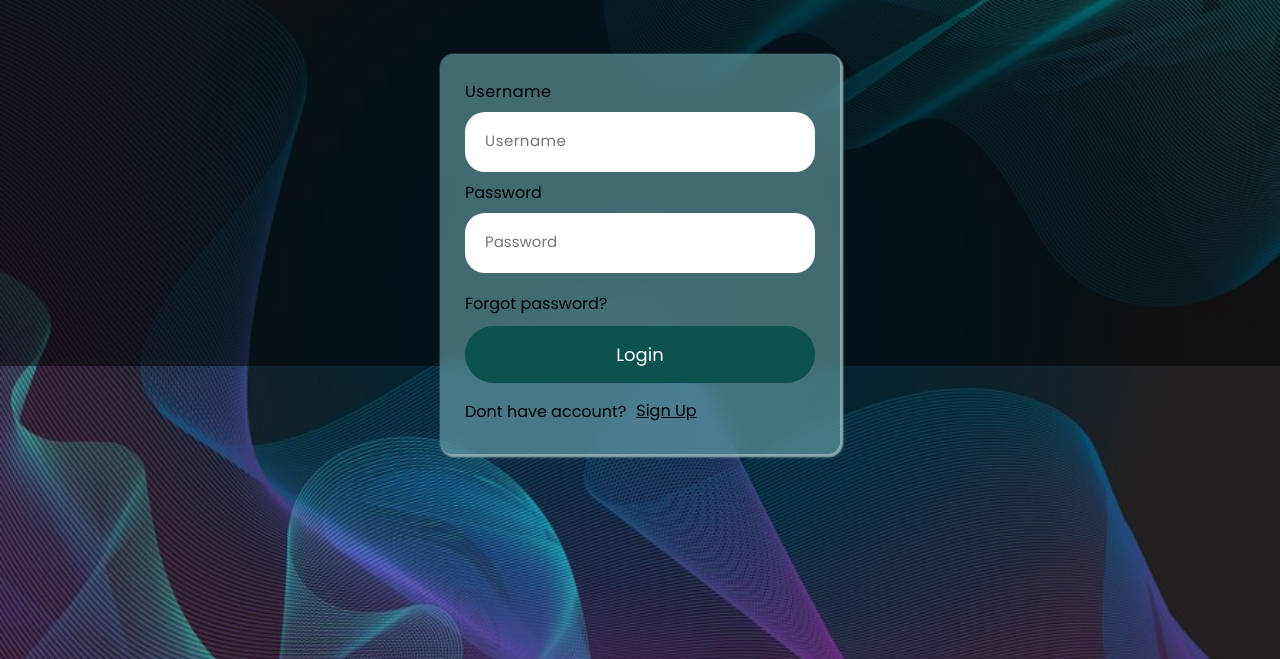
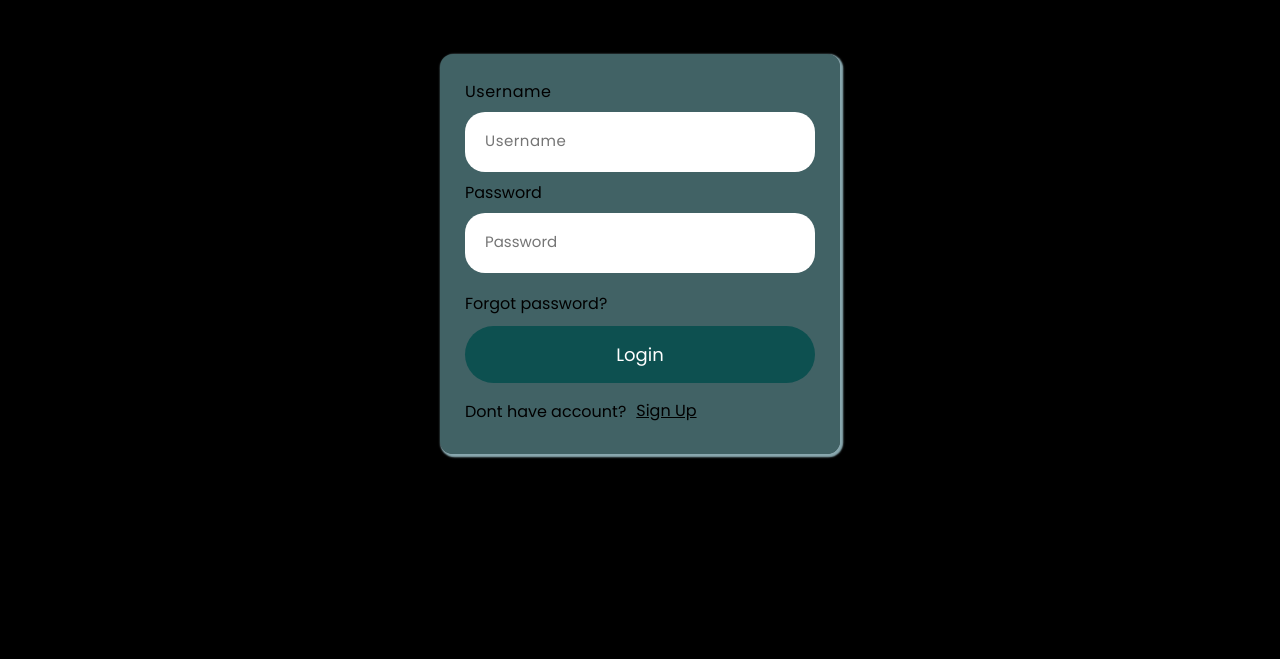
Before and after one commit to rodrigomarcelo643/LoginActivity, a plain HTML site: page Activity/index.html in a window 1280 px wide. Shown: the part 141-800 px from the top of the page. Drawn offline with Linux system fonts and the light colour scheme.

Commit message:
Update index.css

```diff
--- a/Activity/index.css
+++ b/Activity/index.css
@@ -6,10 +6,8 @@
 body {
 
   background-color: rgb(150, 243, 235);
-    background-image: linear-gradient(rgba(0, 0, 0, 0.5), rgba(0, 0, 0, 0.5)), url('bg.jpg');
-
+    background-image: linear-gradient(rgba(0, 0, 0, 1), rgba(0, 0, 0, 1)), url('bg.jpg');
     background-size: cover;
-    background-repeat: no-repeat;
 
 
     }
```
